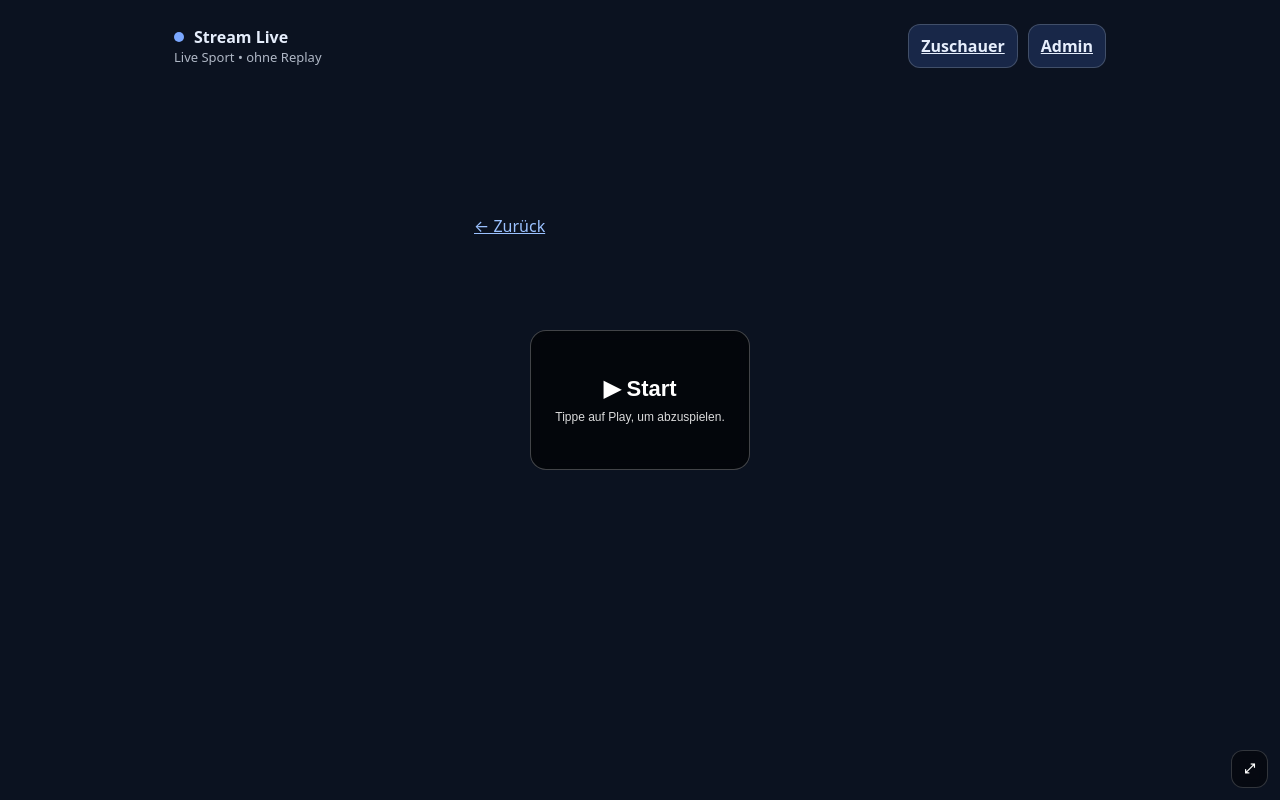
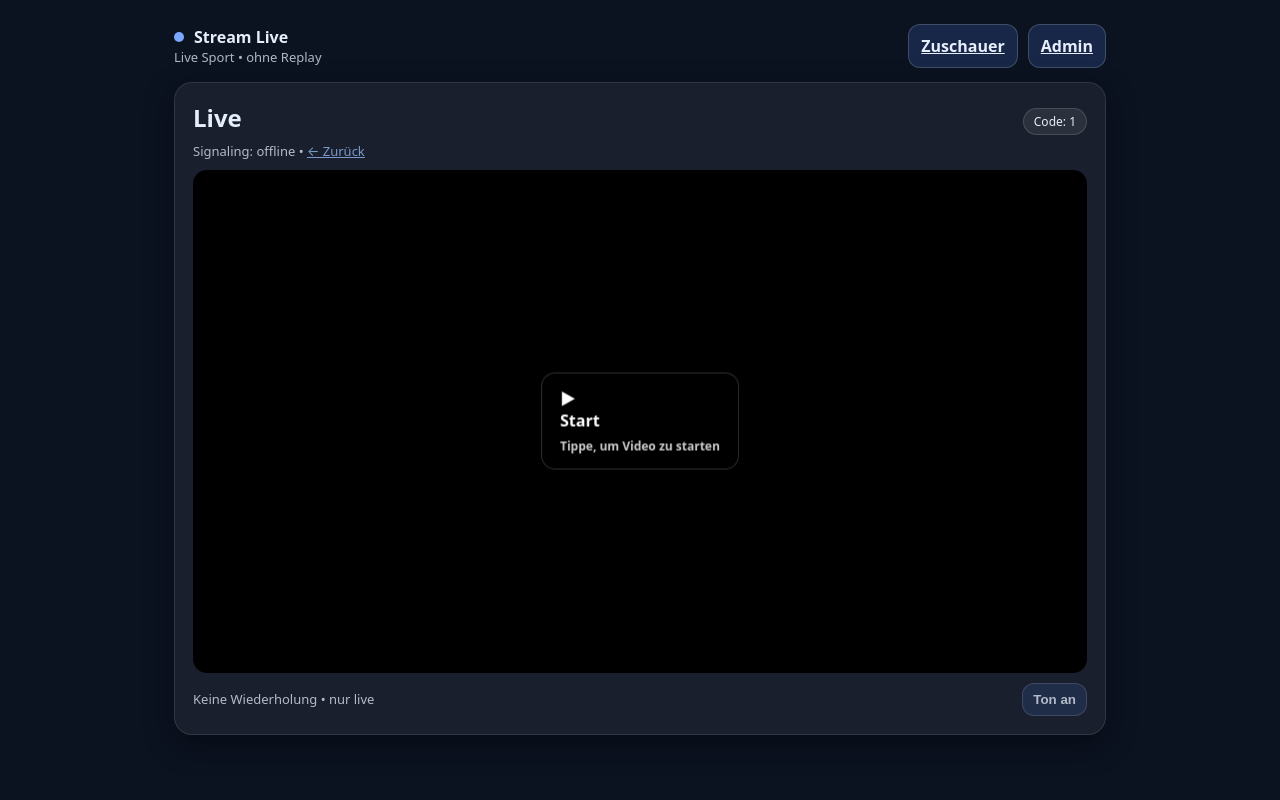
Before and after one commit to Kaiseregg/clubstream, a React (Vite) app in the folder web/: page /watch/1 in a window 1280 px wide. Built offline with nearby package versions, Linux system fonts and the light colour scheme; no server answers.

Commit message:
fix viewer signaling routing + retry join

```diff
--- a/web/src/pages/Watch.jsx
+++ b/web/src/pages/Watch.jsx
@@ -1,180 +1,370 @@
-// Watch.jsx – robust viewer: dark overlay (inline), multi-protocol join/offer, join-ping retry
-import { useEffect, useRef, useState } from "react";
-import { useParams, Link } from "react-router-dom";
-import { getIceConfig } from "../lib/ice";
-import { connectSignaling as connectSignal } from "../lib/signaling";
+import React, { useEffect, useRef, useState } from 'react'
+import { useParams, Link } from 'react-router-dom'
+import { connectSignaling } from '../lib/signaling.js'
+import { getIceConfig } from '../lib/ice.js'
+import pauseDefault from '../assets/pause.png'
 
-export default function Watch() {
-  const { code } = useParams();
-  const videoRef = useRef(null);
-  const wrapRef = useRef(null);
-  const pcRef = useRef(null);
-  const sigRef = useRef(null);
-  const remoteStreamRef = useRef(new MediaStream());
-  const joinTimerRef = useRef(null);
-  const [connecting, setConnecting] = useState(false);
-  const [hasMedia, setHasMedia] = useState(false);
-  const [hint, setHint] = useState("Tippe auf Play, um abzuspielen.");
+export default function Watch(){
+  const { code } = useParams()
+  const [sigOk, setSigOk] = useState(false)
+  const [note, setNote] = useState('')
+  const [match, setMatch] = useState(null)
+  const [paused, setPaused] = useState(false)
+  const [pausePoster, setPausePoster] = useState(null)
+  const [muted, setMuted] = useState(true)
+  const prevMutedRef = useRef(true)
+  const [theater, setTheater] = useState(false)
+  const [playReady, setPlayReady] = useState(false)
+  const videoRef = useRef(null)
+  const containerRef = useRef(null)
+  const sigRef = useRef(null)
+  const pcRef = useRef(null)
+  const joinTimerRef = useRef(null)
+  const lastJoinRef = useRef(0)
 
-  function cleanupPc() {
-    if (pcRef.current) {
-      pcRef.current.ontrack = null;
-      pcRef.current.oniceconnectionstatechange = null;
-      try { pcRef.current.close(); } catch {}
-      pcRef.current = null;
+  // When paused, force mute on viewer (and restore previous state after resume)
+  useEffect(()=>{
+    if(paused){
+      prevMutedRef.current = muted
+      setMuted(true)
+    }else{
+      // restore only if user had enabled sound
+      setMuted(!!prevMutedRef.current)
     }
-    remoteStreamRef.current = new MediaStream();
-    if (videoRef.current) videoRef.current.srcObject = null;
-    setHasMedia(false);
+    // eslint-disable-next-line react-hooks/exhaustive-deps
+  },[paused])
+
+  function captureFrame(){
+    try{
+      const v = videoRef.current
+      if (!v || v.readyState < 2) return
+      const c = document.createElement('canvas')
+      c.width = v.videoWidth || 1280
+      c.height = v.videoHeight || 720
+      const ctx = c.getContext('2d')
+      ctx.drawImage(v, 0, 0, c.width, c.height)
+      setPausePoster(c.toDataURL('image/jpeg', 0.85))
+    }catch(e){}
   }
 
-  async function userStartPlayback() {
-    const v = videoRef.current;
-    if (!v) return;
-    v.muted = true; // autoplay-safe; user can unmute via your existing UI
-    try { await v.play(); } catch {}
+
+  function isIOS(){
+    const ua = navigator.userAgent || ''
+    return /iPad|iPhone|iPod/.test(ua) && !window.MSStream
   }
 
-  function sendJoin() {
-    const payloads = [
-      { type: "viewer-join", code },
-      { type: "viewer_join", code },
-      { type: "join", role: "viewer", code },
-    ];
-    payloads.forEach(p => {
-      try { sigRef.current?.send?.(p); } catch {}
-    });
+  async function requestFullscreen(){
+    // We emulate fullscreen ("theater mode") with CSS instead of native fullscreen.
+    // Native fullscreen on iOS/Android hides our overlays (score/result + exit button).
+    setTheater(true);
+    // Prevent background scroll while in theater mode.
+    document.body.style.overflow = "hidden";
+
+    // Ensure the video starts playing (user gesture already happened).
+    try{ await videoRef.current?.play(); }catch{}
+  }
+  function closeTheater(){
+    setTheater(false);
+    // Restore scroll (iOS can keep a stale overflow state).
+    document.body.style.overflow = "";
+    // Re-center the video card after leaving theater.
+    setTimeout(()=>{
+      try{ document.querySelector(".video")?.scrollIntoView({ block: "center" }); }catch{}
+    }, 50);
   }
 
-  function startJoinLoop() {
-    if (joinTimerRef.current) clearInterval(joinTimerRef.current);
-    let tries = 0;
-    sendJoin();
-    joinTimerRef.current = setInterval(() => {
-      if (hasMedia) return;
-      tries += 1;
-      sendJoin();
-      if (tries >= 6) {
-        clearInterval(joinTimerRef.current);
-        joinTimerRef.current = null;
-        setConnecting(false);
-        setHint("Keine Verbindung – tippe erneut.");
+
+  // Scroll-Lock when in theater mode
+  useEffect(()=>{
+    const prevOverflow = document.body.style.overflow
+    if(theater){
+      document.body.style.overflow = "hidden"
+    }else{
+      document.body.style.overflow = prevOverflow || ""
     }
-    }, 1500); // ~9s total
+    const onKey = (e)=>{ if(e.key === "Escape") closeTheater() }
+    if(theater) window.addEventListener("keydown", onKey)
+    return ()=>{
+      document.body.style.overflow = prevOverflow
+      window.removeEventListener("keydown", onKey)
+    }
+  },[theater])
+
+  function sendJoin(reason){
+    try{
+      const now = Date.now()
+      if(now - lastJoinRef.current < 700) return
+      lastJoinRef.current = now
+      sigRef.current?.send?.({ type:'viewer-join', code, reason })
+    }catch{}
   }
 
-  async function joinOrRetry() {
-    setConnecting(true);
-    setHint("Verbinde…");
-    await userStartPlayback();
-    startJoinLoop();
+  function startJoinLoop(){
+    if(joinTimerRef.current) return
+    // try a few times to avoid black screen after host restart
+    let tries = 0
+    joinTimerRef.current = setInterval(()=>{
+      tries++
+      sendJoin('retry')
+      if(tries >= 8){
+        clearInterval(joinTimerRef.current)
+        joinTimerRef.current = null
+      }
+    }, 1500)
   }
 
-  useEffect(() => {
-    cleanupPc();
-    if (joinTimerRef.current) { clearInterval(joinTimerRef.current); joinTimerRef.current = null; }
+  useEffect(()=>{
+    const sig = connectSignaling(onSigMsg, (s)=>setSigOk(!!s.ok))
+    sigRef.current = sig
+    sendJoin('init')
+    startJoinLoop()
+    return ()=>{
+      try{ sig.close?.() ?? sig.ws.close() }catch{}
+      try{ if(joinTimerRef.current){ clearInterval(joinTimerRef.current); joinTimerRef.current=null; } }catch{}
+      try{ pcRef.current?.close() }catch{}
+    }
+    // eslint-disable-next-line react-hooks/exhaustive-deps
+  }, [code])
 
-    sigRef.current = connectSignal(
-      async (msg) => {
-        // Debug: uncomment if needed
-        // console.log("[viewer] msg", msg);
-
-        const t = msg?.type;
-        const offerObj = (t === "webrtc-offer" || t === "offer" || t === "rtc-offer") ? (msg.offer || msg.sdp || msg) : null;
-        if (!offerObj) return;
-
-        cleanupPc();
-        const pc = new RTCPeerConnection(await getIceConfig(true));
-        pcRef.current = pc;
-
-        pc.ontrack = (ev) => {
-          ev.streams?.[0]?.getTracks?.().forEach(tr => remoteStreamRef.current.addTrack(tr));
-          if (videoRef.current) {
-            videoRef.current.srcObject = remoteStreamRef.current;
-            userStartPlayback();
-            setHasMedia(true);
-            setConnecting(false);
-            setHint("");
-            if (joinTimerRef.current) { clearInterval(joinTimerRef.current); joinTimerRef.current = null; }
+  function onSigMsg(msg){
+    if (msg.type === 'webrtc-offer' && msg.sdp){
+      try{ if(joinTimerRef.current){ clearInterval(joinTimerRef.current); joinTimerRef.current=null; } }catch{}
+      setNote('')
+      acceptOffer(msg.sdp, msg.from).catch(e=>{ setNote(String(e?.message||e)); startJoinLoop(); })
     }
-        };
-
-        pc.oniceconnectionstatechange = () => {
-          const s = pc.iceConnectionState;
-          if (s === "failed" || s === "disconnected") {
-            cleanupPc();
-            joinOrRetry();
+    if (msg.type === 'webrtc-ice' && msg.candidate){
+      pcRef.current?.addIceCandidate(msg.candidate).catch(()=>{})
     }
-        };
-
-        await pc.setRemoteDescription(offerObj);
-        const answer = await pc.createAnswer();
-        await pc.setLocalDescription(answer);
-
-        // Send multiple answer variants (host will use what it expects)
-        const answers = [
-          { type: "webrtc-answer", answer, code },
-          { type: "answer", answer, code },
-          { type: "rtc-answer", answer, code },
-        ];
-        answers.forEach(a => { try { sigRef.current?.send?.(a); } catch {} });
-      },
-      () => {}
-    );
-
-    return () => {
-      if (joinTimerRef.current) { clearInterval(joinTimerRef.current); joinTimerRef.current = null; }
-      cleanupPc();
-      try { sigRef.current?.close?.(); } catch {}
-    };
-  }, [code]); // eslint-disable-line react-hooks/exhaustive-deps
-
-  async function toggleFullscreen() {
-    if (!wrapRef.current) return;
-    try {
-      if (document.fullscreenElement) {
-        await document.exitFullscreen();
-        requestAnimationFrame(() => window.scrollTo(0, 0));
-      } else {
-        await wrapRef.current.requestFullscreen();
+    if (msg.type === 'match-state'){
+      setMatch(msg.match || null)
+      if(typeof msg.paused === 'boolean') setPaused(!!msg.paused)
+      if(typeof msg.pauseImageUrl === 'string') setPausePoster(msg.pauseImageUrl || null)
     }
-    } catch {}
+    if (msg.type === 'pause-state'){
+      setPaused(!!msg.paused)
+      if(typeof msg.pauseImageUrl === 'string') setPausePoster(msg.pauseImageUrl || null)
+    }
+    if (msg.type === 'viewer-denied'){
+      setNote(`Zuschauerlimit erreicht (max. ${msg.max || 80}).`)
+    }
+    if (msg.type === 'host-available'){
+      // Host came back, new offer will follow.
+      setNote('Stream wird wieder verbunden…')
+      startJoinLoop()
+    }
+    if (msg.type === 'ended'){
+      setNote(msg?.canReconnect ? 'Stream unterbrochen – verbinde neu…' : 'Stream beendet.')
+      if(msg?.canReconnect) startJoinLoop()
+      try{ if(joinTimerRef.current){ clearInterval(joinTimerRef.current); joinTimerRef.current=null; } }catch{}
+      try{ pcRef.current?.close() }catch{}
+      pcRef.current = null
+    }
   }
 
+
+  function preferH264(sdp){
+    try{
+      if(!sdp) return sdp
+      const lines = sdp.split(/\r?\n/)
+      const mLineIndex = lines.findIndex(l=>l.startsWith('m=video'))
+      if(mLineIndex === -1) return sdp
+      // find H264 payload types
+      const h264Pts = lines
+        .filter(l=>l.startsWith('a=rtpmap:') && /H264\/90000/i.test(l))
+        .map(l=>l.split(':')[1].split(' ')[0])
+      if(!h264Pts.length) return sdp
+      const mParts = lines[mLineIndex].split(' ')
+      const header = mParts.slice(0,3)
+      const pts = mParts.slice(3).filter(p=>!h264Pts.includes(p))
+      lines[mLineIndex] = [...header, ...h264Pts, ...pts].join(' ')
+      return lines.join('\r\n')
+    }catch{ return sdp }
+  }
+
+  async function acceptOffer(sdp, hostId){
+    const sig = sigRef.current
+    if (!sig) return
+    setNote('Verbinde...')
+
+    const ice = await getIceConfig()
+    const forceRelay = (()=>{
+      const ua = navigator.userAgent || ''
+      const mobile = /iPad|iPhone|iPod|Android/i.test(ua)
+      const conn = navigator.connection
+      const cellular = String(conn?.type||'').toLowerCase()==='cellular'
+      return mobile || cellular
+    })()
+    const pc = new RTCPeerConnection({ ...ice, iceTransportPolicy: forceRelay ? 'relay' : 'all' })
+    pcRef.current = pc
+
+    pc.onconnectionstatechange = ()=>{
+      const st = pc.connectionState
+      if (st === 'failed') setNote('Verbindung fehlgeschlagen (ICE/Netz).')
+      if (st === 'connecting') setNote('Verbinde...')
+    }
+    pc.oniceconnectionstatechange = ()=>{
+      const st = pc.iceConnectionState
+      if (st === 'checking') setNote('Verbinde…')
+      if (st === 'connected' || st === 'completed') { setNote(''); }
+      if (st === 'failed' || st === 'disconnected') {
+        setNote('Verbindung unterbrochen – neu verbinden…')
+        try{ pc.close() }catch{}
+        pcRef.current = null
+        startJoinLoop()
+      }
+    }
+
+    pc.ontrack = (ev)=>{
+      const [stream] = ev.streams
+      if (videoRef.current && stream){
+        videoRef.current.srcObject = stream
+        // Autoplay with audio is often blocked by browsers.
+        // We start muted and try to play; user can unmute.
+        videoRef.current.muted = muted
+        const p = videoRef.current.play?.()
+        if (p && typeof p.then === 'function') {
+          p.then(()=>{ setNote(''); setPlayReady(true) }).catch(()=>{ setPlayReady(false); setNote('Tippe auf Play, um abzuspielen.') })
+        } else {
+          setNote('')
+          setPlayReady(true)
+        }
+      }
+    }
+    pc.onicecandidate = (ev)=>{
+      if (ev.candidate) sig.send({ type:'webrtc-ice', code, to: hostId, candidate: ev.candidate })
+    }
+
+    await pc.setRemoteDescription(sdp)
+    const ans = await pc.createAnswer()
+    await pc.setLocalDescription(ans)
+    sig.send({ type:'webrtc-answer', code, to: hostId, sdp: pc.localDescription })
+  }
+
+
+  async function ensurePlayback(){
+    const v = videoRef.current
+    if(!v) return
+    try{
+      v.muted = false
+      setMuted(false)
+      await v.play?.()
+      setPlayReady(true)
+      setNote('')
+      try{ if(joinTimerRef.current){ clearInterval(joinTimerRef.current); joinTimerRef.current=null; } }catch{}
+    }catch{
+      setPlayReady(false)
+      setNote('Tippe auf Play, um abzuspielen.')
+    }
+  }
+
+  async function handlePlay(){
+    await ensurePlayback()
+    // always allow user to re-trigger join (fixes black screen after restart)
+    setNote('Verbinde…')
+    sendJoin('user')
+    startJoinLoop()
+    setTheater(true)
+    await requestFullscreen()
+  }
+
+  // Mute during pause (and restore previous mute state afterwards)
+  useEffect(()=>{
+    const v = videoRef.current
+    if(!v) return
+    if(paused){
+      prevMutedRef.current = muted
+      v.muted = true
+      setMuted(true)
+    }else{
+      const prev = prevMutedRef.current
+      v.muted = prev
+      setMuted(prev)
+    }
+    // eslint-disable-next-line react-hooks/exhaustive-deps
+  },[paused])
+
 return (
-    <div className="videoWrap" ref={wrapRef}>
-      <video ref={videoRef} playsInline />
+    <div className="card">
+      <div style={{display:'flex',justifyContent:'space-between',alignItems:'center',gap:12}}>
+        <h2 className="h">Live</h2>
+        <span className="badge">Code: {code}</span>
+      </div>
+      <div className="muted" style={{marginBottom:10}}>
+        Signaling: {sigOk ? 'ok' : 'offline'} • <Link to="/">← Zurück</Link>
+      </div>
 
-      {!hasMedia && (
-        <button
-          onClick={joinOrRetry}
+      <div ref={containerRef} className={"video" + (theater ? " theaterOn" : "")} style={{position:'relative'}}>
+
+        <div style={{position:'absolute',top:10,right:10,display:'flex',gap:8,zIndex:6}}>
+          {theater && (
+            <button className="theaterClose" onClick={closeTheater} aria-label="Theater schliessen">×</button>
+          )}
+          <button className="fsBtn" onClick={handlePlay} aria-label="Fullscreen">
+            ⤢
+          </button>
+        </div>
+
+        {match ? (
+          <>
+            {/* left info */}
+            <div className="overlayLeft">
+              <div className="overlaySport">{match.sport || 'Sport'}</div>
+              <div className="overlayTeams">{(match.teamA||'Team A')} vs {(match.teamB||'Team B')}</div>
+            </div>
+            {/* centered score (slim) */}
+            <div className="overlayScore">
+              {match.periodsTotal ? (
+                <div className="overlayPeriod">{Number(match.period||1)}/{Number(match.periodsTotal)}</div>
+              ) : null}
+              <div className="overlayScoreNum">{Number(match.scoreA||0)} : {Number(match.scoreB||0)}</div>
+            </div>
+          </>
+        ) : null}
+
+        {/* overlay removed; match is shown above the video for better readability */}
+
+        <video
+          ref={videoRef}
+          className="videoEl"
+          autoPlay
+          playsInline
+          controls={false}
+          muted={muted}
+          onClick={handlePlay}
           style={{
-            position: "absolute",
-            inset: 0,
-            margin: "auto",
-            width: 220,
-            height: 140,
-            borderRadius: 16,
-            background: "rgba(0,0,0,0.65)",
-            color: "#fff",
-            border: "1px solid rgba(255,255,255,0.25)",
-            display: "flex",
-            flexDirection: "column",
-            alignItems: "center",
-            justifyContent: "center",
-            gap: 8,
-            cursor: "pointer",
-            backdropFilter: "blur(6px)",
-          }}
-          aria-label="Start"
-        >
-          <div style={{ fontSize: 22, fontWeight: 700 }}>▶ Start</div>
-          <div style={{ fontSize: 12, opacity: 0.85 }}>{connecting ? "Verbinde…" : hint}</div>
-        </button>
+            width:'100%',
+            height:'100%',
+            background:'#000',
+            objectFit: theater ? 'contain' : 'cover'
+          }} />
+
+        {/* Play overlay (iOS autoplay / permissions) */}
+        {(!playReady || note) && (
+          <div className="playOverlay" onClick={handlePlay}>
+            <div className="playOverlayInner">
+              <div className="playIcon">▶</div>
+              <div style={{fontWeight:800}}>Start</div>
+              <div style={{opacity:.8,fontSize:12,marginTop:6}}>{note || 'Tippe, um Video zu starten'}</div>
+            </div>
+          </div>
         )}
 
-      <button className="fsBtn" onClick={toggleFullscreen} aria-label="Fullscreen">⤢</button>
-      <Link to="/" className="backBtn">← Zurück</Link>
+        {paused && (
+          <div className="pauseOverlayImg" onClick={()=>{ /* no-op */ }}>
+            <img
+              src={pausePoster || pauseDefault}
+              alt="Pause"
+              style={{width:'100%',height:'100%',objectFit:'contain'}}
+            />
           </div>
-  );
+        )}
+      </div>
+      <div className="muted" style={{marginTop:10, display:'flex', justifyContent:'space-between', gap:12, alignItems:'center'}}>
+        <span>Keine Wiederholung • nur live</span>
+        <button className="btn" onClick={()=>setMuted(m=>!m)} style={{padding:'8px 10px'}}>
+          {muted ? 'Ton an' : 'Ton aus'}
+        </button>
+      </div>
+    </div>
+  )
 }
```
Lines whose indentation alone changed are shown as unchanged.
